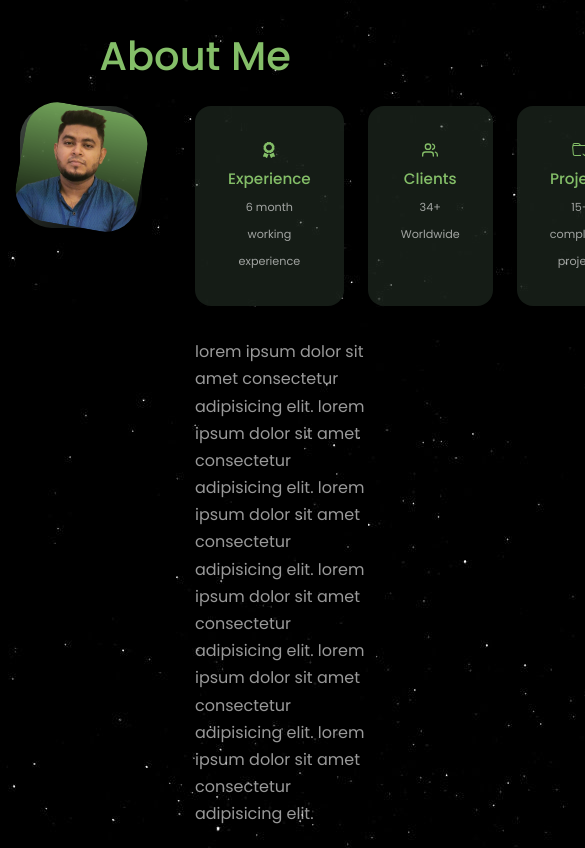
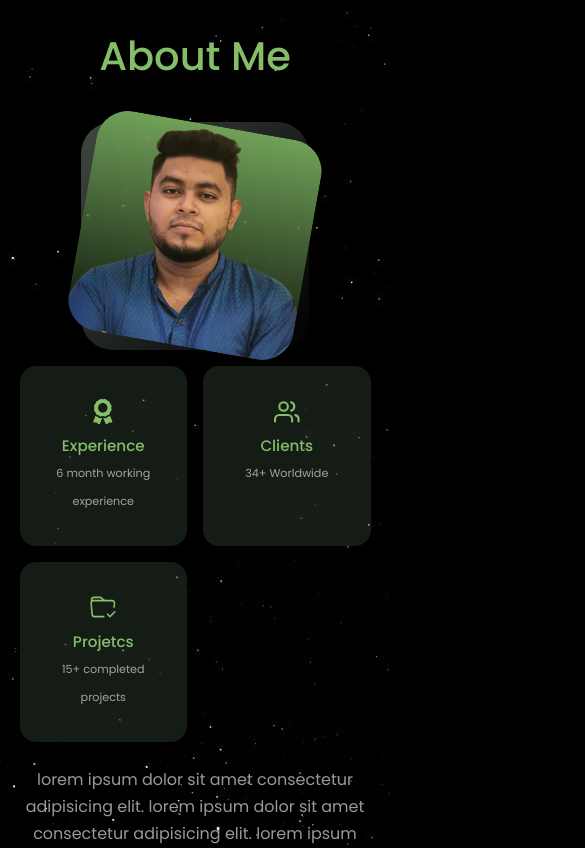
Before and after one commit to safin777/safinportfolio, a React (Create React App) app: page / in a window 390 px wide. Shown: the part 957-1805 px from the top of the page, 585 px wide, since content can reach past the window. Built offline with nearby package versions, Linux system fonts and the light colour scheme; a web font is replaced by a local one.

Commit message:
about me component is done

```diff
--- a/src/components/about/about.css
+++ b/src/components/about/about.css
@@ -70,3 +70,52 @@
    margin: 2rem 0 2.6rem;
    color: var(--color-light);
 }
+
+.about__icon{
+  font-size: 1.6rem;
+}
+
+
+/* ==================Media Query (Medium Tablates)================ */
+
+@media screen and (max-width: 1024px) {
+  .about__container{
+    grid-template-columns: 1fr;
+    gap: 0;
+  }
+
+  .about__me{
+    width: 50%;
+    margin: 2rem auto 4rem;
+
+  }
+
+  .about__content p{
+    margin: 1rem 0 1.5rem;
+  }
+}
+
+
+/* ==================Media Query (Small Mobile)================ */
+
+@media screen and (max-width: 600px) {
+  .about__me{
+    width:65%;
+    margin : 1rem auto 1rem;
+  }
+
+  .about__cards{
+    grid-template-columns: 1fr 1fr;
+    gap: 1rem;
+  }
+
+  .about__content{
+    text-align: center;
+  }
+
+  .about__content p{
+    margin:  1.5rem 0;
+
+  }
+
+}
```
